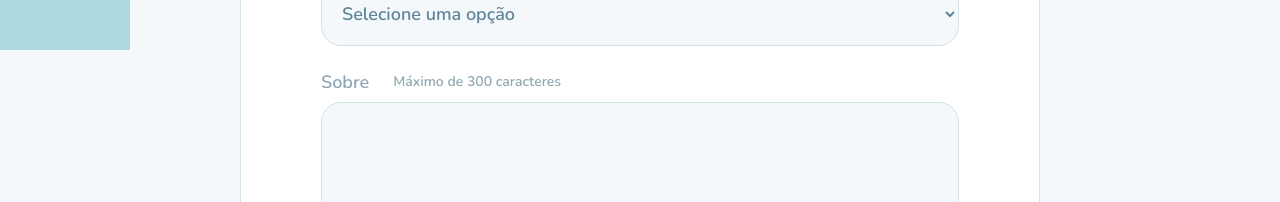
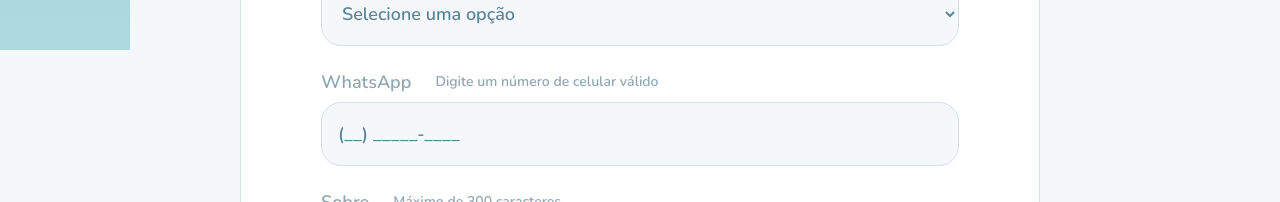
Before and after one commit to juniorklawa/happy, a React (Create React App) app in the folder web/: page /projects/create in a window 1280 px wide. Shown: the part 750-952 px from the top of the page. Built offline with nearby package versions, Linux system fonts and the light colour scheme; no server answers; the HTML template or start-up script is replaced by a standard one.

Commit message:
Add Whatsapp field

```diff
--- a/web/src/pages/CreateProject/index.tsx
+++ b/web/src/pages/CreateProject/index.tsx
@@ -4,6 +4,7 @@ import { useHistory } from 'react-router-dom';
 import { Map, Marker, TileLayer } from 'react-leaflet';
 import { LeafletMouseEvent } from 'leaflet';
 import { FiPlus } from 'react-icons/fi';
+import NumberFormat from 'react-number-format';
 import api from '../../services/api';
 
 import Sidebar from '../../components/Sidebar';
@@ -19,6 +20,7 @@ const CreateProject: React.FC = () => {
 
   const [name, setName] = useState('');
   const [category, setCategory] = useState('');
+  const [whatsapp, setWhatsapp] = useState('');
   const [about, setAbout] = useState('');
   const [instructions, setInstructions] = useState('');
   const [opening_hours, setOpening_hours] = useState('');
@@ -59,8 +61,9 @@ const CreateProject: React.FC = () => {
     const data = new FormData();
 
     data.append('name', name);
+    data.append('category', category);
+    data.append('whatsapp', whatsapp);
     data.append('about', about);
-    data.append('category', category);
     data.append('latitude', String(latitude));
     data.append('longitude', String(longitude));
     data.append('instructions', instructions);
@@ -136,6 +139,20 @@ const CreateProject: React.FC = () => {
             </div>
 
             <div className="input-block">
+              <label htmlFor="whatsapp">
+                WhatsApp <span>Digite um número de celular válido</span>
+              </label>
+              <NumberFormat
+                value={whatsapp}
+                id="name"
+                format="(##) #####-####"
+                allowEmptyFormatting
+                mask="_"
+                onChange={e => setWhatsapp(e.target.value)}
+              />
+            </div>
+
+            <div className="input-block">
               <label htmlFor="about">
                 Sobre <span>Máximo de 300 caracteres</span>
               </label>
@@ -203,7 +220,7 @@ const CreateProject: React.FC = () => {
                 </button>
                 <button
                   type="button"
-                  className={!open_on_weekends ? 'active' : ''}
+                  className={!open_on_weekends ? 'delete-active' : ''}
                   onClick={() => setOpen_on_weekends(false)}
                 >
                   Não
--- a/web/src/pages/CreateProject/styles.ts
+++ b/web/src/pages/CreateProject/styles.ts
@@ -131,12 +131,19 @@ export const Content = styled.div`
     border: 1px solid #d3e2e5;
     color: #5c8599;
     cursor: pointer;
+    outline: none;
   }
 
   form.create-project-form .input-block .button-select button.active {
     background: #edfff6;
     border: 1px solid #a1e9c5;
     color: #37c77f;
+  }
+
+  form.create-project-form .input-block .button-select button.delete-active {
+    background: #ffcad4;
+    border: 1px solid #ff9690;
+    color: #ff6690;
   }
 
   form.create-project-form .input-block .button-select button:first-child {
```
